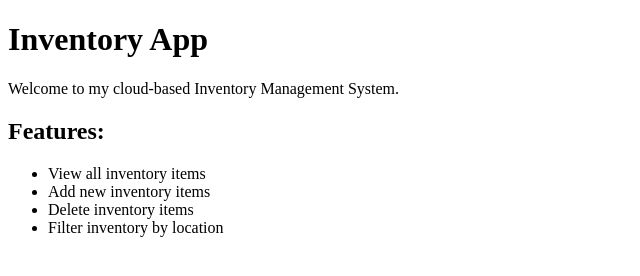
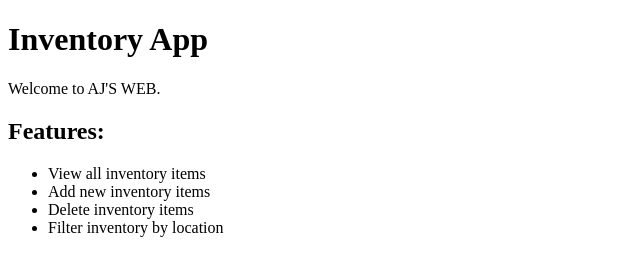
Before and after one commit to JulietAzagba/InventoryApp, a plain HTML site: page index.html in a window 1280 px wide. Shown: the whole page, without its empty margins (0-640 px from the left). Drawn offline with Linux system fonts and the light colour scheme.

Commit message:
updated file

```diff
--- a/index.html
+++ b/index.html
@@ -8,7 +8,7 @@
 <body>
 
     <h1>Inventory App</h1>
-    <p>Welcome to my cloud-based Inventory Management System.</p>
+    <p>Welcome to AJ'S WEB.<p>
 
     <h2>Features:</h2>
     <ul>
```
Also changed, not shown: 1 other file.
